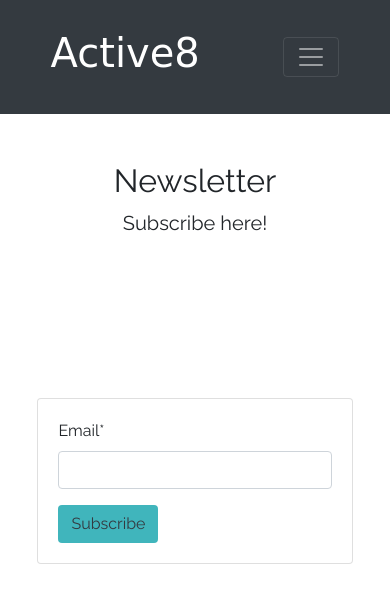
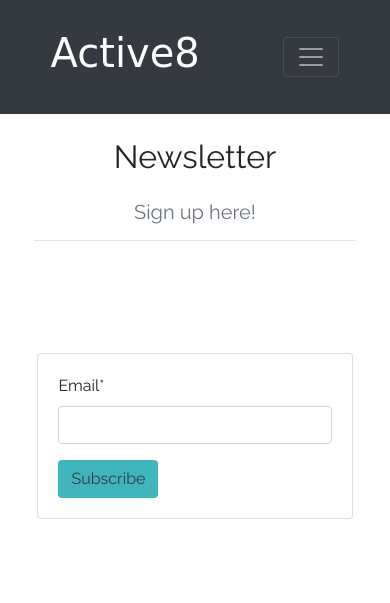
Before and after one commit to CeciliaSwe/portfolio-5th, a Django app: page /newsletter/ in a window 390 px wide. Shown: the top 603 px of the page. Run offline with Django 3.2, Linux system fonts and the light colour scheme; some libraries are stand-ins or nearby versions; some web fonts are replaced.

Commit message:
Add responsiveness to product management, newsletters

```diff
--- a/newsletters/templates/newsletters/sign_up.html
+++ b/newsletters/templates/newsletters/sign_up.html
@@ -7,18 +7,16 @@
 <div class="container">
 
     <!-- header of the newsletter subscribe form page -->
-    <div class="py-5 text-center">
-
-        <h2 class>Newsletter
-        </h2>
-        <p class="lead">Subscribe here!
-        </p>
+    <div class="col-12 col-md-6 offset-md-3 text-center mt-3">
+      <h2 class=" my-4">Newsletter</h2>
+      <h5 class="text-muted">Sign up here!</h5>
+      <hr>
     </div>
     <!--sign up form-->
     <div class="container h-100">
         <div class="row">
-          <div class="col-md-6 offset-md-3 mt-5 ">
-            <div class="card mb-4 mt-5">
+          <div class="col-md-8 offset-md-2 mt-5 ">
+            <div class="card mb-4 mt-5 px-0">
               <div class="card-body">
 
                   <form action="" method="POST">
--- a/products/templates/products/add_product.html
+++ b/products/templates/products/add_product.html
@@ -14,11 +14,11 @@
 <div class="container h-100">
     <div class="row">
         <div class="col-12 col-md-6 offset-md-3 text-center mt-3">
-            <h2 class="logo-font my-4">Product Management</h2>
+            <h2 class="my-4">Product Management</h2>
             <h5 class="text-muted">Add a Product</h5>
             <hr>
         </div>
-        <div class="col-md-6 offset-md-3 mt-2 ">
+        <div class="col-md-8 offset-md-2 mt-2 ">
             <div class="card mb-4 mt-5">
                 <div class="card-body">
                     <form method="POST" action="{% url 'add_product' %}" class="form mb-2"
--- a/products/templates/products/edit_product.html
+++ b/products/templates/products/edit_product.html
@@ -14,11 +14,11 @@
 <div class="container h-100">
     <div class="row">
         <div class="col-12 col-md-6 offset-md-3 text-center mt-3">
-            <h2 class="logo-font my-4">Product Management</h2>
+            <h2 class=" my-4">Product Management</h2>
             <h5 class="text-muted">Edit Product</h5>
             <hr>
         </div>
-        <div class="col-md-6 offset-md-3 mt-2 ">
+        <div class="col-md-8 offset-md-2 mt-2 ">
             <div class="card mb-4 mt-5">
                 <div class="card-body">
                     <form method="POST" action="{% url 'edit_product' product.id %}" class="form mb-2" enctype="multipart/form-data">
```
Also changed, not shown: newsletters/templates/newsletters/unsubscribe.html (+5 -6 lines), questions/templates/questions/edit_question.html (+8 -6 lines).
